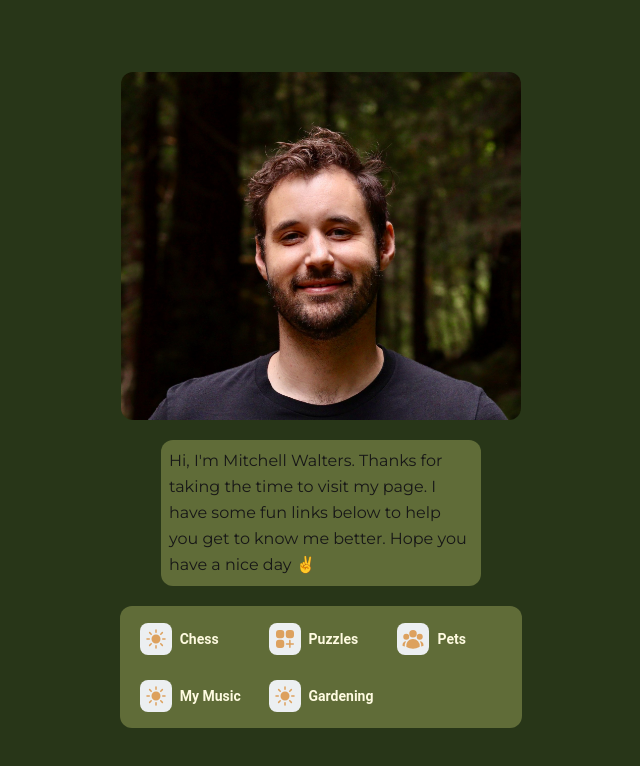
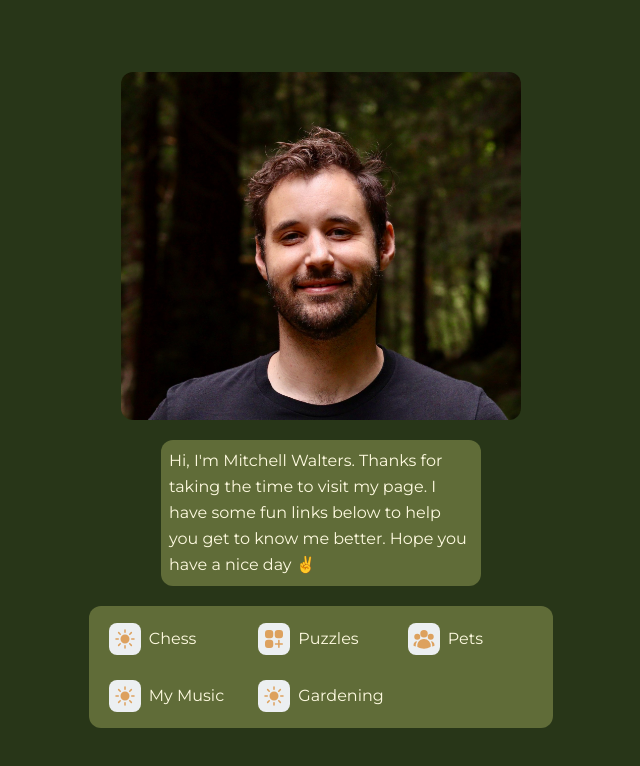
Before and after one commit to mkwalters/homepage, a Next.js app: page / in a window 1280 px wide. Shown: the top 766 px of the page, without its empty margins (319-959 px from the left). Built offline with nearby package versions, Linux system fonts and the light colour scheme.

Commit message:
ckeans up the chess page layout a bit

```diff
--- a/app/interests/layout.tsx
+++ b/app/interests/layout.tsx
@@ -10,17 +10,17 @@ export default function InterestsLayout({
 }) {
   const router = useRouter();
   return (
-    <div className="p-6">
+    <div className="p-6 w-full ">
       <div className="flex gap-1">
         <button
           onClick={() => {
             router.push("/");
           }}
-          className="bg-green-500 p-2 rounded-full flex gap-1"
+          className="bg-green-500 p-2 rounded-full flex gap-1 items-center"
         >
           {React.createElement(ArrowLeftIcon, {
             strokeWidth: 2,
-            className: " flex h-6 w-4",
+            className: "flex h-4 w-4",
           })}
           <p>Home</p>
         </button>
--- a/app/page.tsx
+++ b/app/page.tsx
@@ -1,5 +1,5 @@
 "use client";
-import { NavListMenu } from "@/components/HeaderMenu";
+import { NavMenu } from "@/components/NavMenu";
 import { Typography } from "@/components/Typography";
 import { useCalendlyContext } from "@/context/CalendlyContext";
 import Image from "next/image";
@@ -25,7 +25,7 @@ export default function Home() {
           Hope you have a nice day ✌️
         </Typography>
       </div>
-      <NavListMenu />
+      <NavMenu />
 
       {isCalendlyModalOpen && (
         <div className="App">
--- a/components/Chess.tsx
+++ b/components/Chess.tsx
@@ -2,8 +2,9 @@
 import { useCallback, useEffect, useState } from "react";
 import { Chessboard } from "react-chessboard";
 import { Chess, Square, Move } from "chess.js";
-import { Spinner } from "@material-tailwind/react";
+import { Spinner, Typography } from "@material-tailwind/react";
 import { BoardOrientation } from "react-chessboard/dist/chessboard/types";
+import Card from "./TypographyCard";
 
 type SquareStyles = Record<string, React.CSSProperties | undefined>;
 
@@ -182,20 +183,7 @@ const ChessGame: React.FC = () => {
   }
 
   return (
-    <div className="flex flex-col justify-center items-center mt-24">
-      <h3>
-        {myPiecesColor !== currentColorToPlay ? (
-          <p>
-            Please make a move and check back later. I try to play my moves
-            within 24 hours. Thanks and good luck!
-          </p>
-        ) : (
-          <p>
-            It is currently my turn to play so please check back later. I try to
-            make my moves within 24 hours. Thanks!
-          </p>
-        )}
-      </h3>
+    <div className="flex flex-col justify-center items-center mt-24 gap-4 ">
       {game ? (
         <Chessboard
           id="chess"
@@ -221,6 +209,18 @@ const ChessGame: React.FC = () => {
           <Spinner color="green" />
         </div>
       )}
+
+      <div className="text-center">
+        <Card>
+          <Typography>
+            {myPiecesColor !== currentColorToPlay
+              ? `Please make a move and check back later. I try to play my moves
+            within 24 hours. Thanks and good luck!`
+              : `It is currently my turn to play so please check back later. I try to
+            make my moves within 24 hours. Thanks!`}
+          </Typography>
+        </Card>
+      </div>
     </div>
   );
 };
--- a/components/HeaderMenu.tsx
+++ b/components/NavMenu.tsx
@@ -1,12 +1,13 @@
 "use client";
 import React from "react";
-import { Typography, MenuItem } from "@material-tailwind/react";
+import { MenuItem } from "@material-tailwind/react";
 import {
   SquaresPlusIcon,
   SunIcon,
   UserGroupIcon,
 } from "@heroicons/react/24/solid";
 import { useRouter } from "next/navigation";
+import { Typography } from "./Typography";
 
 const navListMenuItems = [
   {
@@ -41,12 +42,12 @@ const navListMenuItems = [
   },
 ];
 
-export function NavListMenu() {
+export function NavMenu() {
   const router = useRouter();
 
   const renderItems = navListMenuItems.map(({ icon, title, route }, key) => (
     <MenuItem
-      className="flex items-center gap-2 rounded-lg"
+      className="flex items-center gap-2 rounded-lg hover:bg-pakistan-green cursor-pointer"
       onClick={() => {
         router.push(route || "/");
       }}
@@ -59,13 +60,7 @@ export function NavListMenu() {
         })}
       </div>
       <div>
-        <Typography
-          variant="h6"
-          color="blue-gray"
-          className="flex items-center text-sm font-bold text-cornsilk"
-        >
-          {title}
-        </Typography>
+        <Typography>{title}</Typography>
       </div>
     </MenuItem>
   ));
--- a/components/Typography.tsx
+++ b/components/Typography.tsx
@@ -6,7 +6,11 @@ import {
 
 export const Typography = forwardRef<HTMLElement, TypographyProps>(
   ({ children, ...props }, ref) => (
-    <MaterialTypography {...props} ref={ref} className="font-montserrat">
+    <MaterialTypography
+      {...props}
+      ref={ref}
+      className="font-montserrat text-cornsilk"
+    >
       {children}
     </MaterialTypography>
   )
--- /dev/null
+++ b/components/TypographyCard.tsx
@@ -0,0 +1,16 @@
+import React, { ReactNode } from "react";
+
+interface CardProps {
+  children: ReactNode;
+  styles?: string;
+}
+
+const Card = ({ children, styles = "" }: CardProps) => {
+  return (
+    <div className={`flex bg-dark-moss-green p-2 rounded-xl ${styles}`}>
+      {children}
+    </div>
+  );
+};
+
+export default Card;
```
